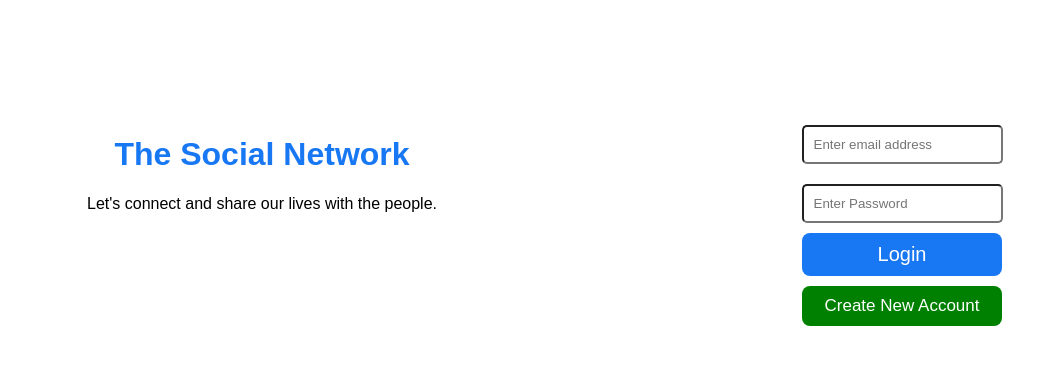
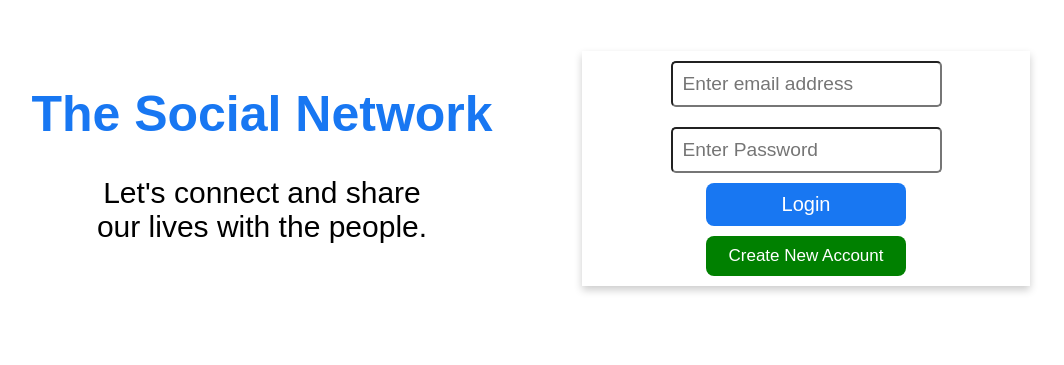
Before and after one commit to lokeshdissrani/thesocialnetwork, a React (Create React App) app in the folder the_social_network/: page / in a window 1280 px wide. Shown: the part 141-506 px from the top of the page, without its empty margins (58-1122 px from the left). Built offline with nearby package versions, Linux system fonts and the light colour scheme.

Commit message:
css implemented

```diff
--- a/the_social_network/src/Component/Dashboard.jsx
+++ b/the_social_network/src/Component/Dashboard.jsx
@@ -16,13 +16,14 @@ const Card = styled.div`
 `
 const Logout = styled.div`
     width:100%;
-    height:80px;
+    height:50px;
     & > button{
         float:right;
         padding:20px;
         width:150px;
         background:white;
         outline:none;
+        border-radius:10px;
         &:hover{
             background:red;
             color:white;
@@ -70,6 +71,11 @@ const Post = styled.button`
 const Big = styled.span`
     font-size:20px;
 `
+
+const UserName = styled.span`
+    font-size:50px;
+    margin:10px;
+`
 const Big1 = styled.span`
     font-size:20px;
     color:orange;
@@ -91,8 +97,13 @@ const Newbutton = styled.button`
 
 const Temp = styled.div`
     float:left;
+    margin-right:35px;
 `
-
+const Logo = styled.span`
+    font-size:50px;
+    color:rgb(24, 119, 242);
+    margin:10px;
+`
 export default class Dashboard extends React.Component{
     constructor(props){
         super(props)
@@ -195,11 +206,14 @@ export default class Dashboard extends React.Component{
         console.log(this.state.src);
         return(
             <div>
-                <Logout><button onClick={this.props.logout}>Logout</button></Logout>
+                <div>
+                    <Logo><b>The Social Network</b></Logo>
+                    <Logout><button onClick={this.props.logout}>Logout</button></Logout>
+                </div>
                 <F>
                     <form onSubmit={this.statusposting}>
                             <Temp>
-                            <Big><b>{current}</b></Big>
+                            <UserName><b>{current}</b></UserName>
                             </Temp>
                             <Temp>
                             <textarea rows="4" cols="50" onChange={this.posting} name="post" placeholder="Whats on your mind?"></textarea><br></br>
--- a/the_social_network/src/Component/Login.jsx
+++ b/the_social_network/src/Component/Login.jsx
@@ -4,18 +4,27 @@ import styled from "styled-components";
 const Container = styled.div`
   display: flex;
   text-align: center;
-  margin-top: 20%;
+  margin-top: 15%;
 `;
 
 const Head = styled.div`
-  flex: 1;
+  flex: 2;
 `;
 
+const Card = styled.div`
+    box-shadow: 0 4px 8px 0 rgba(0,0,0,0.2);
+    transition: 0.3s;
+    width: 70%;
+    &:hover{
+        box-shadow: 0 8px 16px 0 rgba(0,0,0,0.2);
+    }
+`
 const Input = styled.input`
   padding: 10px;
   margin: 10px;
   font-family: sans-serif;
   border-radius: 5px;
+  font-size:larger;
 `;
 
 const Success = styled.button`
@@ -55,10 +64,11 @@ export default class Login extends React.Component {
 
         <Container>
           <Head>
-            <h1 style={{ color: "rgb(24, 119, 242)" }}>The Social Network</h1>
-            <p>Let's connect and share our lives with the people.</p>
+            <h1 style={{ color: "rgb(24, 119, 242)" ,fontSize:"50px"}}>The Social Network</h1>
+            <p style={{fontSize:"30px"}}>Let's connect and share<br></br> our lives with the people.</p>
           </Head>
           <Head>
+            <Card>
               <form onSubmit={this.props.Login}>
                 <div>
                   <Input
@@ -82,11 +92,13 @@ export default class Login extends React.Component {
                   <Success name="login">Login</Success>
                 </div>
               </form>
+
             <div>
               <New name="signUP" onClick={this.props.signUp}>
                 Create New Account
               </New>
             </div>
+          </Card>
           </Head>
         </Container>
 
```
Lines whose indentation alone changed are shown as unchanged.
